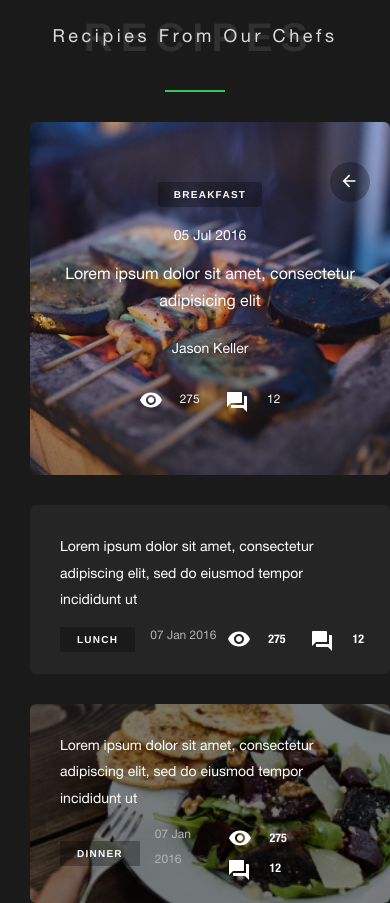
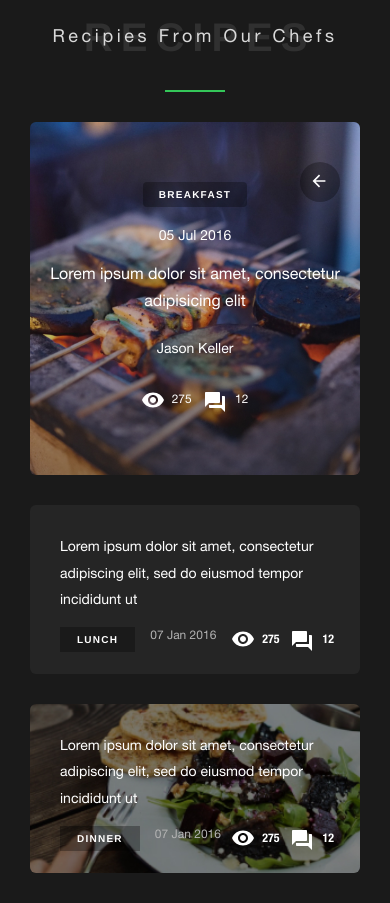
Before and after one commit to dmitriy36rus/dmitriy36_9643-lesson_18, a plain HTML site: page index.html in a window 390 px wide. Shown: the part 6040-6943 px from the top of the page. Drawn offline with Linux system fonts and the light colour scheme.

Commit message:
Add files via upload

```diff
--- a/css/style.scss
+++ b/css/style.scss
@@ -1140,7 +1140,7 @@ body{
 			flex: 1 1 100%;
 		}
 		@media (max-width: 420px) {
-			min-width: 390px;
+			min-width: 340px;
 		}
 	}
 
@@ -1293,6 +1293,10 @@ body{
 		display: inline-block;
 		padding: 0 0 0 40px;
 		margin-right: 24px;
+		@media (max-width: 420px) {
+			margin-right: 10px;
+			padding: 0 0 0 30px;
+		}
 	}
 
 	// .card-recepies__comments
@@ -1301,6 +1305,9 @@ body{
 		background: url("../img/main/sixth-part/answer.svg") 0px 7px no-repeat;
 		display: inline-block;
 		padding: 0 0 0 40px;
+		@media (max-width: 420px) {
+			padding: 0 0 0 30px;
+		}
 	}
 }
 .item-recepies {
@@ -1402,6 +1409,11 @@ body{
 		display: inline-block;
 		padding: 0 0 0 40px;
 		margin-right: 24px;
+		@media (max-width: 420px) {
+			margin-right: 10px;
+			padding: 0 0 0 30px;
+
+	}
 	}
 
 	// .item-recepies__comments
@@ -1410,6 +1422,9 @@ body{
 		background: url("../img/main/sixth-part/answer.svg") 0px 7px no-repeat;
 		display: inline-block;
 		padding: 0 0 0 40px;
+		@media (max-width: 420px) {
+			padding: 0 0 0 30px;
+		}
 	}
 }
 .item-recepies__card_dinner{
```
Also changed, not shown: css/style.css.
